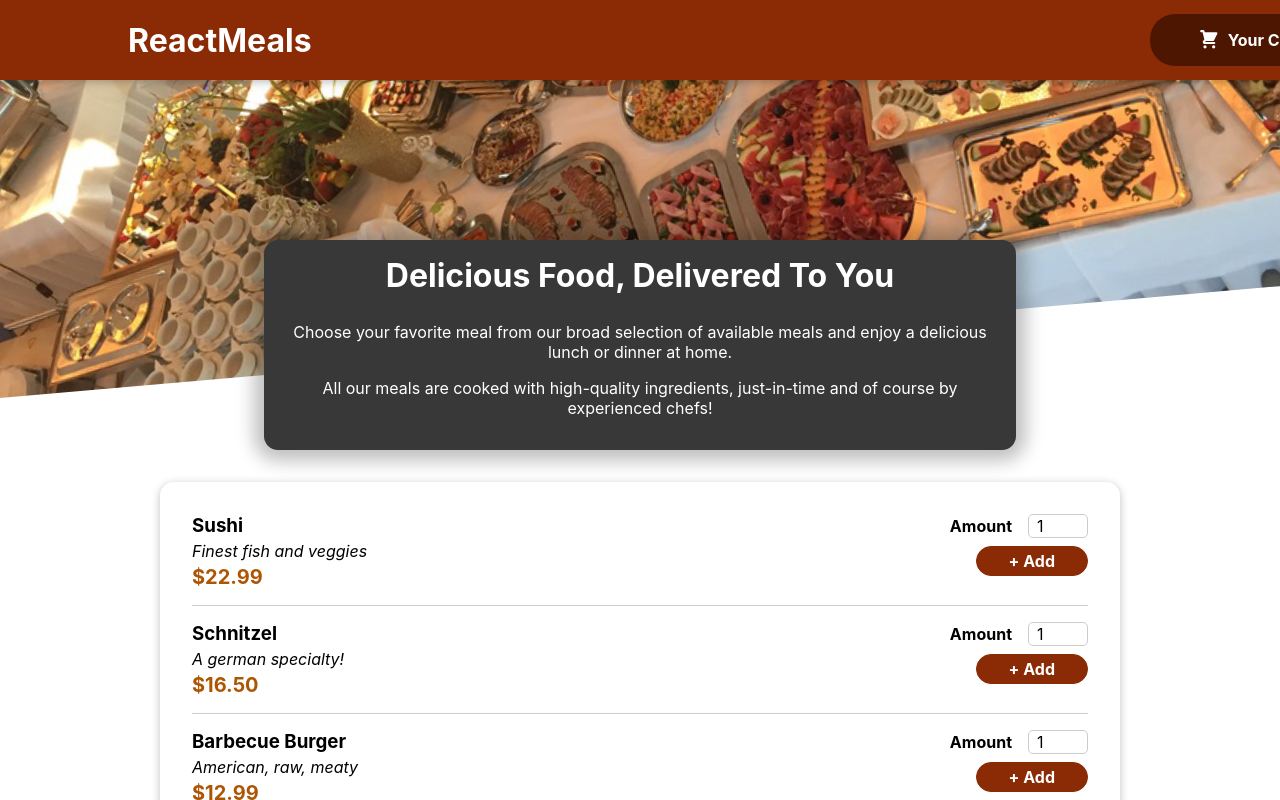
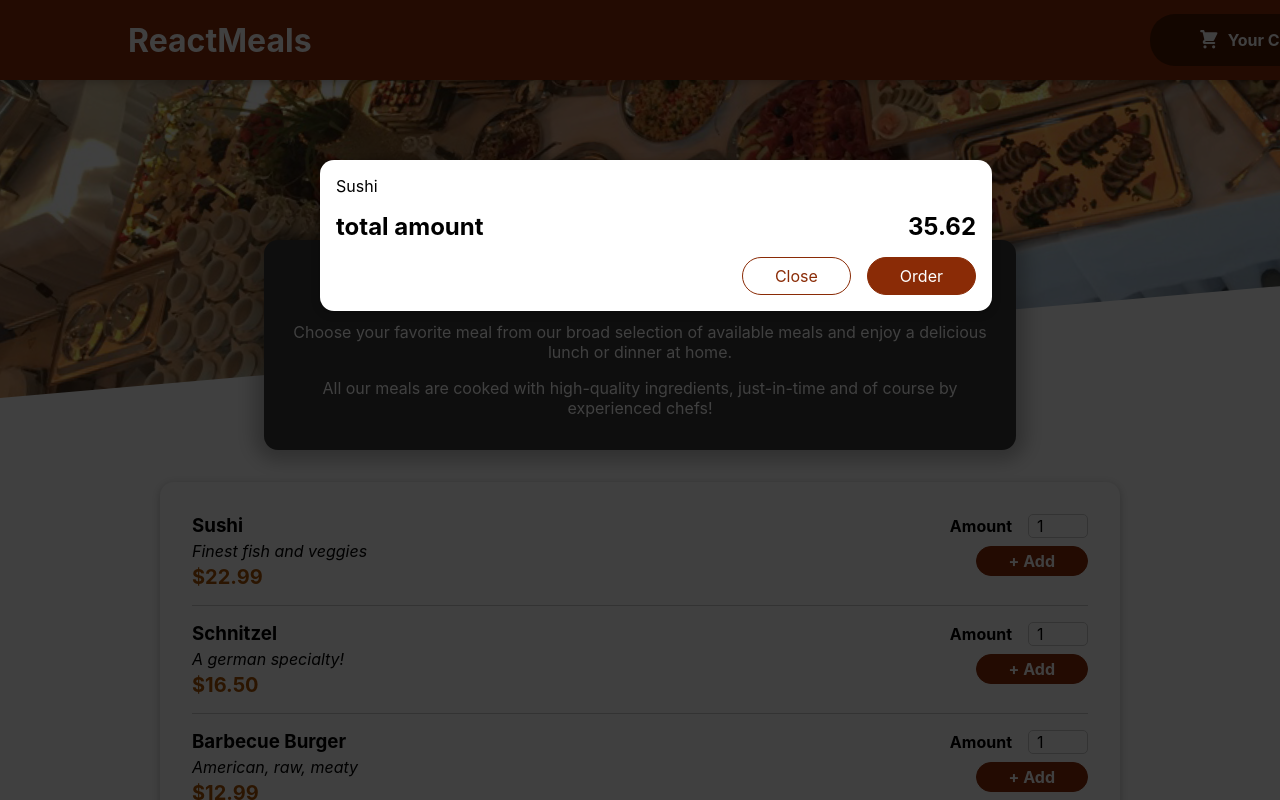
Before and after one commit to sushmabhapkar/food_ordersystem, a React (Create React App) app: page / in a window 1280 px wide. Shown: the top 800 px of the page. Built offline with nearby package versions, Linux system fonts and the light colour scheme.

Commit message:
video (9,10) from 11-->modal,cart

```diff
--- a/public/index.html
+++ b/public/index.html
@@ -28,6 +28,7 @@
   </head>
   <body>
     <noscript>You need to enable JavaScript to run this app.</noscript>
+    <div id="overlays"></div>
     <div id="root"></div>
     <!--
       This HTML file is a template.
--- a/src/App.js
+++ b/src/App.js
@@ -2,10 +2,11 @@
 
 import Header from './components/Layout/Header';
 import Meals from './components/Meals/Meals';
-
+import Cart from './components/Card/Cart';
 function App() {
   return (
     <Fragment>
+      <Cart/>
       <Header />
       <main>
         <Meals/>
--- /dev/null
+++ b/src/components/Card/Cart.js
@@ -0,0 +1,22 @@
+import React from 'react'
+import classes from './Cart.module.css';
+import Modal from '../UI/Modal';
+export default function Cart(props) {
+    const cartitems=<ul className={classes['cart-items']}>{[
+        {is:'c1',name:'Sushi',amount:2,price:12.99}
+     ].map((item) =><li>{item.name}</li>)}</ul>;
+  return (
+    <Modal>
+      {cartitems}
+      <div className={classes.total}>
+        <span>total amount</span>
+        <span>35.62</span>
+      </div>
+       <div className={classes.actions}>
+         <button className={classes['button--alt']}>Close</button>
+         <button className={classes.button}>Order</button>
+       </div>
+
+    </Modal>
+  )
+}
--- /dev/null
+++ b/src/components/Card/Cart.module.css
@@ -0,0 +1,46 @@
+.cart-items {
+    list-style: none;
+    margin: 0;
+    padding: 0;
+    max-height: 20rem;
+    overflow: auto;
+  }
+
+  .total {
+    display: flex;
+    justify-content: space-between;
+    align-items: center;
+    font-weight: bold;
+    font-size: 1.5rem;
+    margin: 1rem 0;
+  }
+
+  .actions {
+    text-align: right;
+  }
+
+  .actions button {
+    font: inherit;
+    cursor: pointer;
+    background-color: transparent;
+    border: 1px solid #8a2b06;
+    padding: 0.5rem 2rem;
+    border-radius: 25px;
+    margin-left: 1rem;
+  }
+
+  .actions button:hover,
+  .actions button:active {
+    background-color: #5a1a01;
+    border-color: #5a1a01;
+    color: white;
+  }
+
+  .actions .button--alt {
+    color: #8a2b06;
+  }
+
+  .actions .button {
+    background-color: #8a2b06;
+    color: white;
+  }
--- /dev/null
+++ b/src/components/UI/Modal.js
@@ -0,0 +1,29 @@
+import React,{Fragment} from 'react'
+import ReactDOM from 'react-dom';
+import classes from './Modal.module.css';
+
+function Backdrop(props)
+{
+  return <div className={classes.backdrop}></div>
+};
+
+function ModalOverlay(props)
+{
+return <div className={classes.modal}>
+
+    <div className={classes.content}>{props.children}</div>
+</div>
+
+};
+
+export default function Modal(props) {
+
+    const portalElement=document.getElementById('overlays');
+  return (
+    <Fragment>
+         {ReactDOM.createPortal(<Backdrop/>, portalElement)}
+         {ReactDOM.createPortal(<ModalOverlay>{props.children}</ModalOverlay>,
+         portalElement)}
+    </Fragment>
+  )
+}
--- /dev/null
+++ b/src/components/UI/Modal.module.css
@@ -0,0 +1,40 @@
+.backdrop {
+    position: fixed;
+    top: 0;
+    left: 0;
+    width: 100%;
+    height: 100vh;
+    z-index: 20;
+    background-color: rgba(0, 0, 0, 0.75);
+  }
+
+  .modal {
+    position: fixed;
+    top: 20vh;
+    left: 5%;
+    width: 90%;
+    background-color: white;
+    padding: 1rem;
+    border-radius: 14px;
+    box-shadow: 0 2px 8px rgba(0, 0, 0, 0.25);
+    z-index: 30;
+    animation: slide-down 300ms ease-out forwards;
+  }
+
+  @media (min-width: 768px) {
+    .modal {
+      width: 40rem;
+      left: calc(50% - 20rem);
+    }
+  }
+
+  @keyframes slide-down {
+    from {
+      opacity: 0;
+      transform: translateY(-3rem);
+    }
+    to {
+      opacity: 1;
+      transform: translateY(0);
+    }
+  }
```
